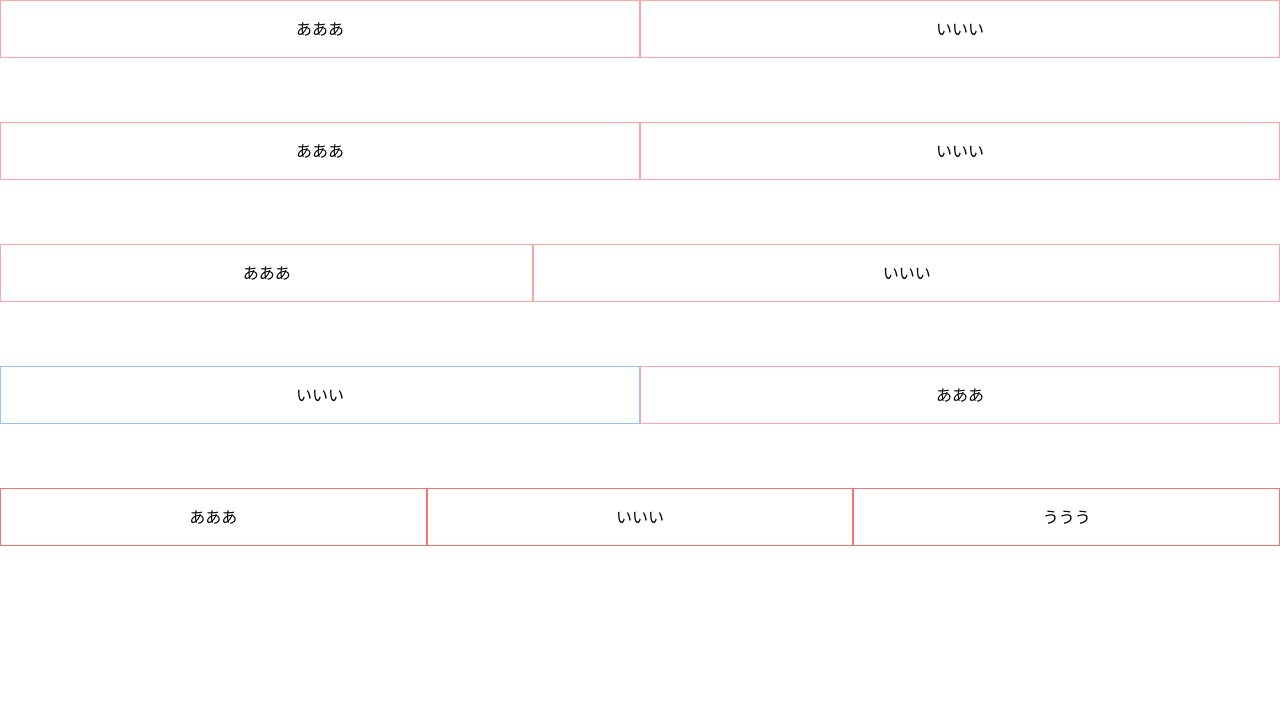
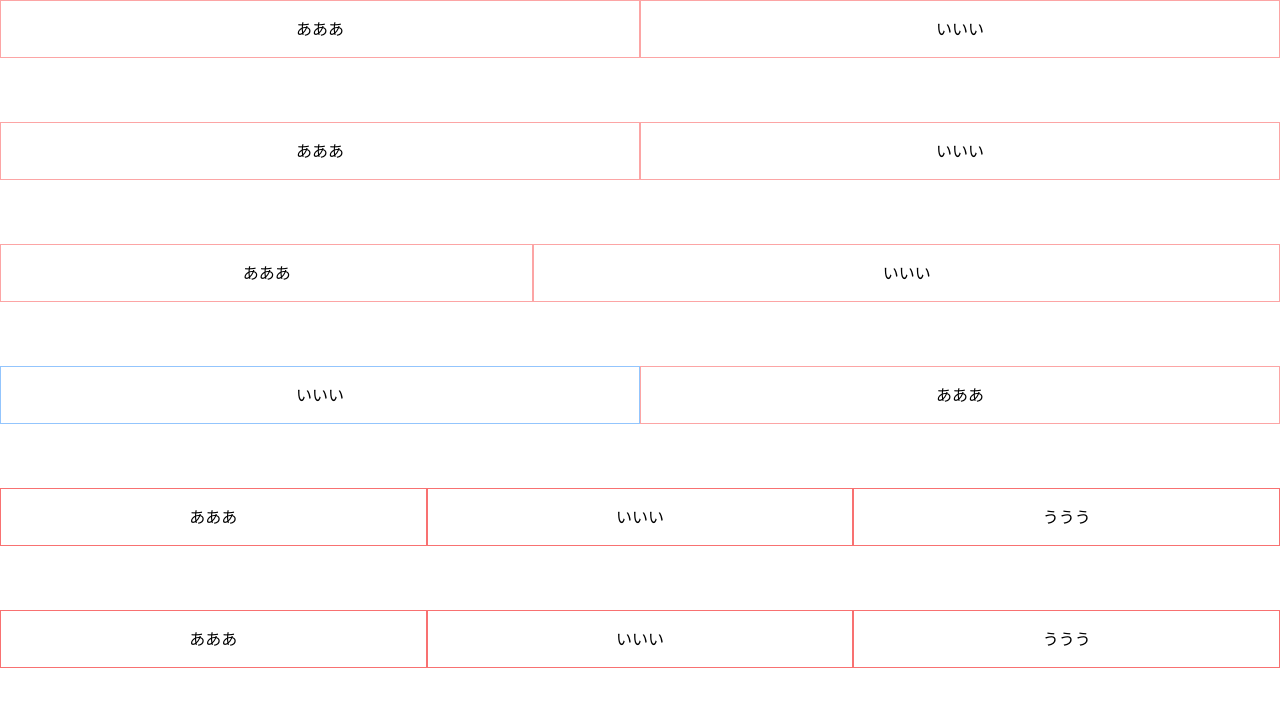
Before and after one commit to Shigeyuki-fukuda/tailwindcss_playground, a plain HTML site: page section3/flexbox_layout.html in a window 1280 px wide. Drawn offline with nearby package versions, Linux system fonts and the light colour scheme.

Commit message:
feat: flexboxでタブレット以下のサイズになると横3つから縦3つのレイアウトになるサンプルを追加

```diff
--- a/section3/flexbox_layout.html
+++ b/section3/flexbox_layout.html
@@ -42,5 +42,12 @@
       <div class="text-center flex-grow border border-red-400 py-4">いいい</div>
       <div class="text-center flex-grow border border-red-400 py-4">ううう</div>
     </div>
+
+    <!-- 縦3->横3 -->
+    <div class="md:flex justify-center mb-16">
+      <div class="text-center flex-grow border border-red-400 py-4">あああ</div>
+      <div class="text-center flex-grow border border-red-400 py-4">いいい</div>
+      <div class="text-center flex-grow border border-red-400 py-4">ううう</div>
+    </div>
   </body>
 </html>
```
